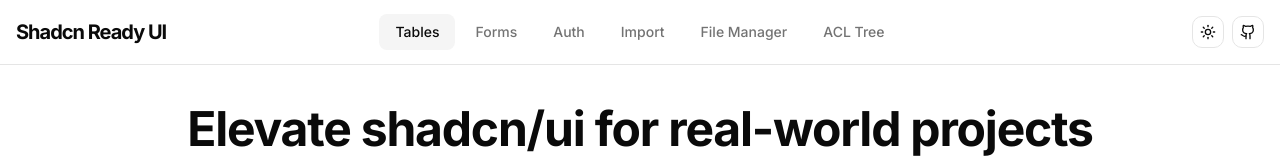
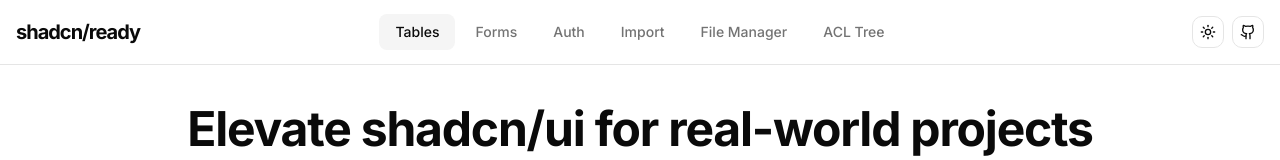
Before and after one commit to xikesea/shadcn-ready-ui, a Next.js app: page / in a window 1280 px wide. Shown: the top 160 px of the page. Built offline with nearby package versions, Linux system fonts and the light colour scheme.

Commit message:
chore: update logo text to shadcn/ready

```diff
--- a/src/components/header.tsx
+++ b/src/components/header.tsx
@@ -62,7 +62,7 @@
             <div className="bg-primary text-primary-foreground p-1 rounded">
                <svg xmlns="http://www.w3.org/2000/svg" width="20" height="20" viewBox="0 0 24 24" fill="none" stroke="currentColor" strokeWidth="3" strokeLinecap="round" strokeLinejoin="round"><path d="M5 12h14"/><path d="M12 5v14"/></svg>
             </div>
-            <span className="text-xl font-bold tracking-tighter">Shadcn Ready UI</span>
+            <span className="text-xl font-bold tracking-tighter">shadcn/ready</span>
           </SheetTitle>
         </SheetHeader>
         <div className="flex-1 overflow-auto py-6">
@@ -119,7 +119,7 @@
             <MobileNav />
           </Suspense>
           <Link href="/" className="text-xl font-bold tracking-tighter">
-            Shadcn Ready UI
+            shadcn/ready
           </Link>
         </div>
 
```
